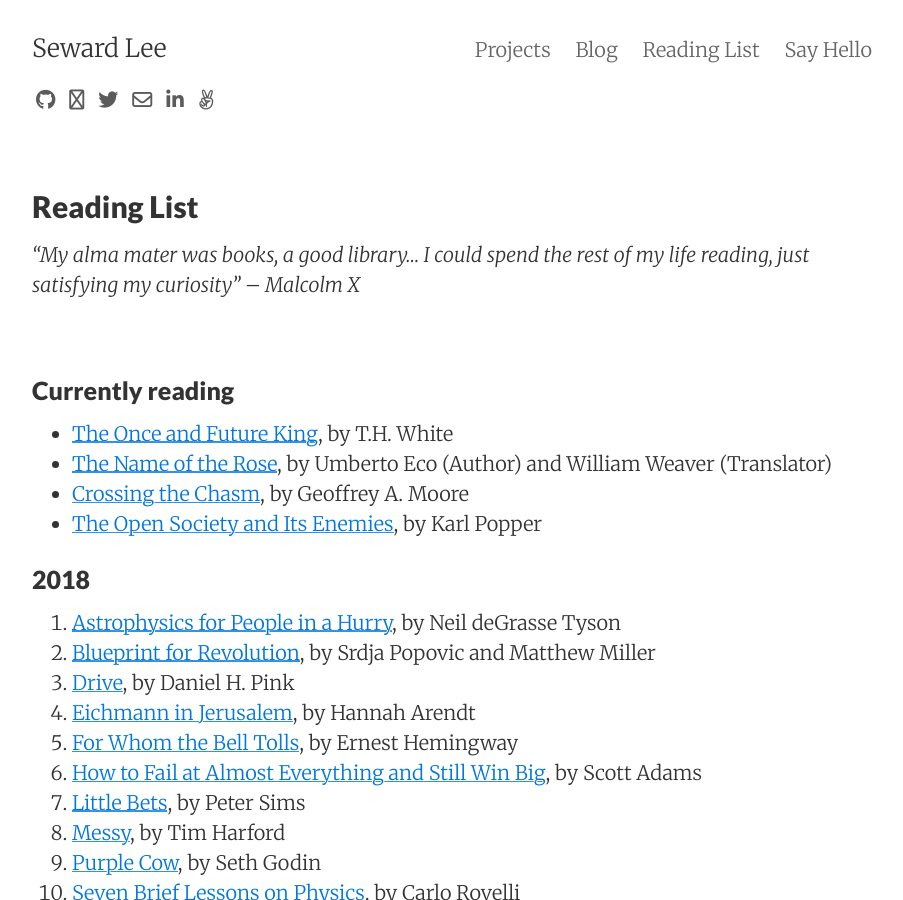
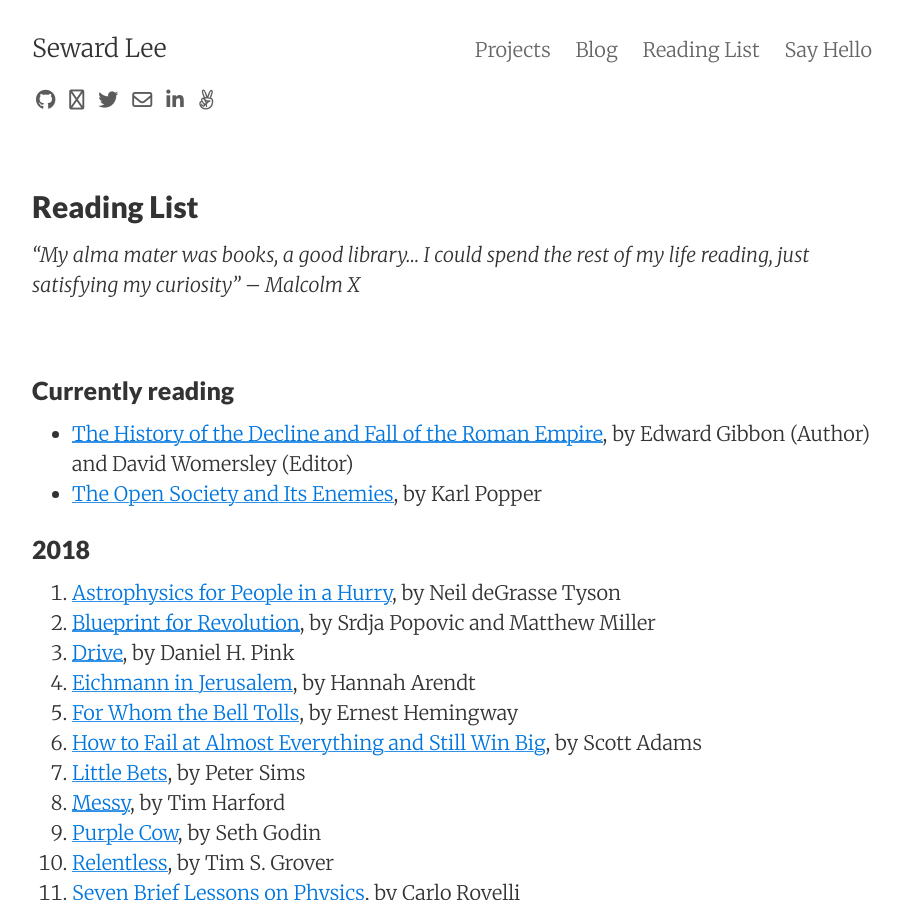
Before and after one commit to sewardlee337/sewardlee337.github.io, a Jekyll site: the page built from readinglist.md, in a window 1280 px wide and 900 px high. Shown: the whole window, without its empty margins (188-1091 px from the left). Built offline with Jekyll 4.4.1, drawn with Linux system fonts in a browser that asks for light colours; nearby versions of some CDN libraries.

Commit message:
Update reading list

```diff
--- a/readinglist.md
+++ b/readinglist.md
@@ -12,9 +12,7 @@ _"My alma mater was books, a good library... I could spend the rest of my life r
 
 ### Currently reading
 
-* [The Once and Future King](https://amzn.to/2rS3gBo), by T.H. White
-* [The Name of the Rose](https://amzn.to/2wAGCTP), by Umberto Eco (Author) and William Weaver (Translator)
-* [Crossing the Chasm](https://amzn.to/2MgOY75), by Geoffrey A. Moore
+* [The History of the Decline and Fall of the Roman Empire](https://amzn.to/2uRs4fd), by Edward Gibbon (Author) and David Womersley (Editor)
 * [The Open Society and Its Enemies](https://amzn.to/2Mbzdxg), by Karl Popper
 
 
@@ -29,6 +27,7 @@ _"My alma mater was books, a good library... I could spend the rest of my life r
 1. [Little Bets](http://amzn.to/2BObOzX), by Peter Sims
 1. [Messy](http://amzn.to/2sRnL4V), by Tim Harford
 1. [Purple Cow](http://amzn.to/2FJagao), by Seth Godin
+1. [Relentless](https://amzn.to/2LQskSf), by Tim S. Grover
 1. [Seven Brief Lessons on Physics](http://amzn.to/2HIJakn), by Carlo Rovelli
 1. [Solaris](https://amzn.to/2HAFaWF), by Stanislaw Lem (Author) and Bill Johnston (Translator)
 1. [The 7 Habits of Highly Effective People](https://amzn.to/2G2BD2y), by Stephen R. Covey
```
